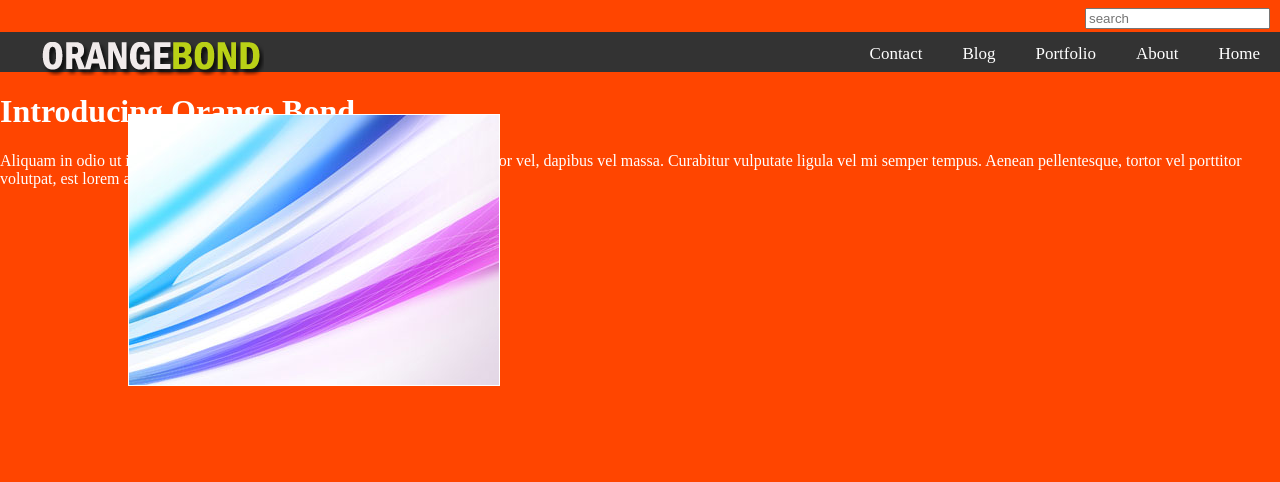
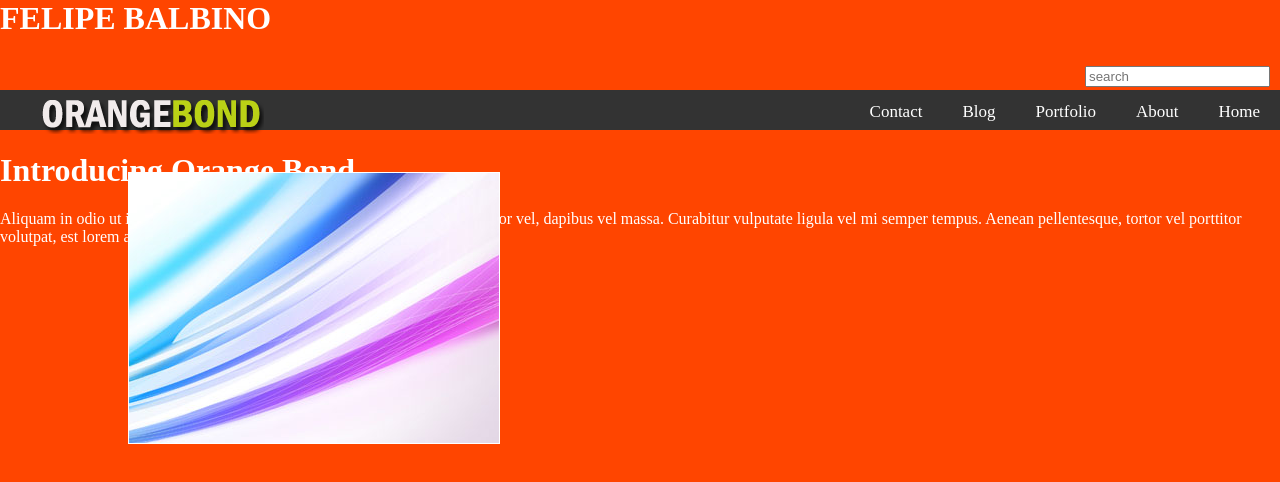
Before and after one commit to yokufelpo/home-page, a plain HTML site: page index.html in a window 1280 px wide. Drawn offline with Linux system fonts and the light colour scheme.

Commit message:
Definindo Autor da page

```diff
--- a/index.html
+++ b/index.html
@@ -4,6 +4,7 @@
         <link rel="stylesheet" href="./resource/style.css">
     </head>
     <body>
+        <h1> FELIPE BALBINO</h1>
         <div class="search-bar">
             <div class="Search">
             <input type="text" placeholder="search">
```
